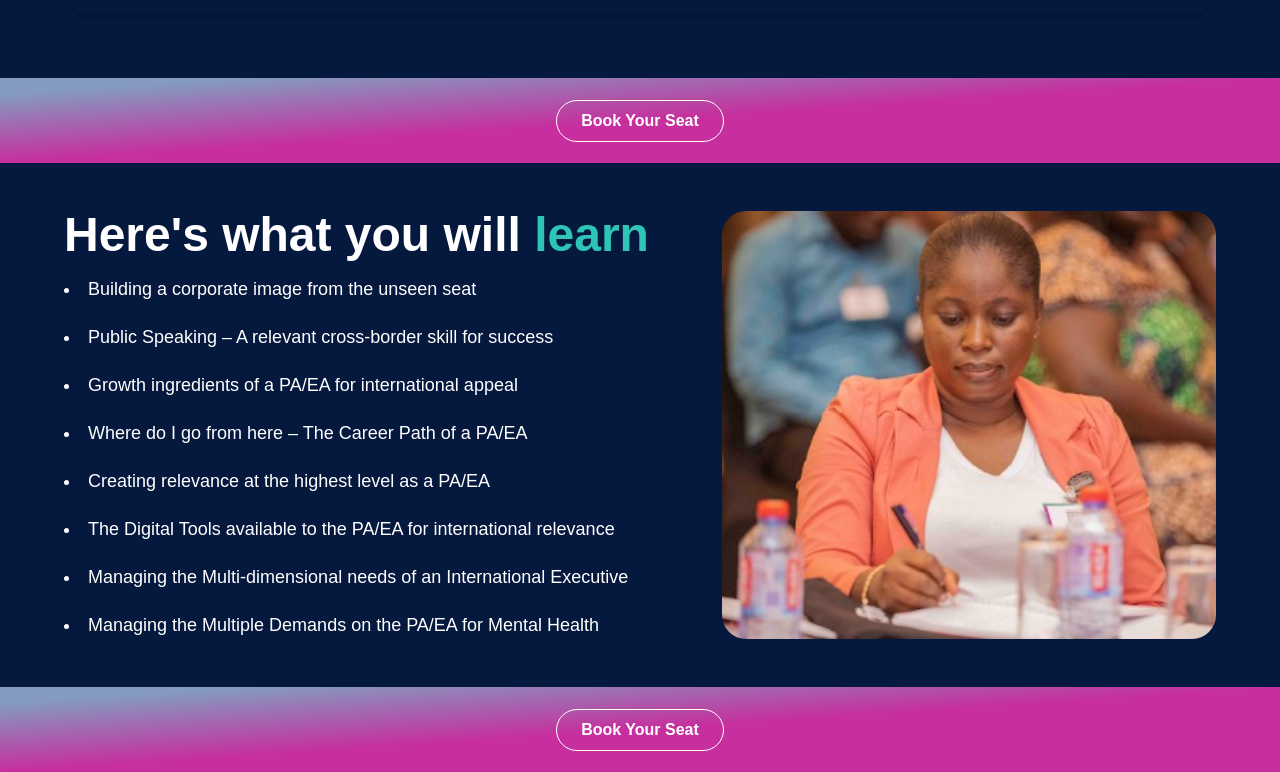
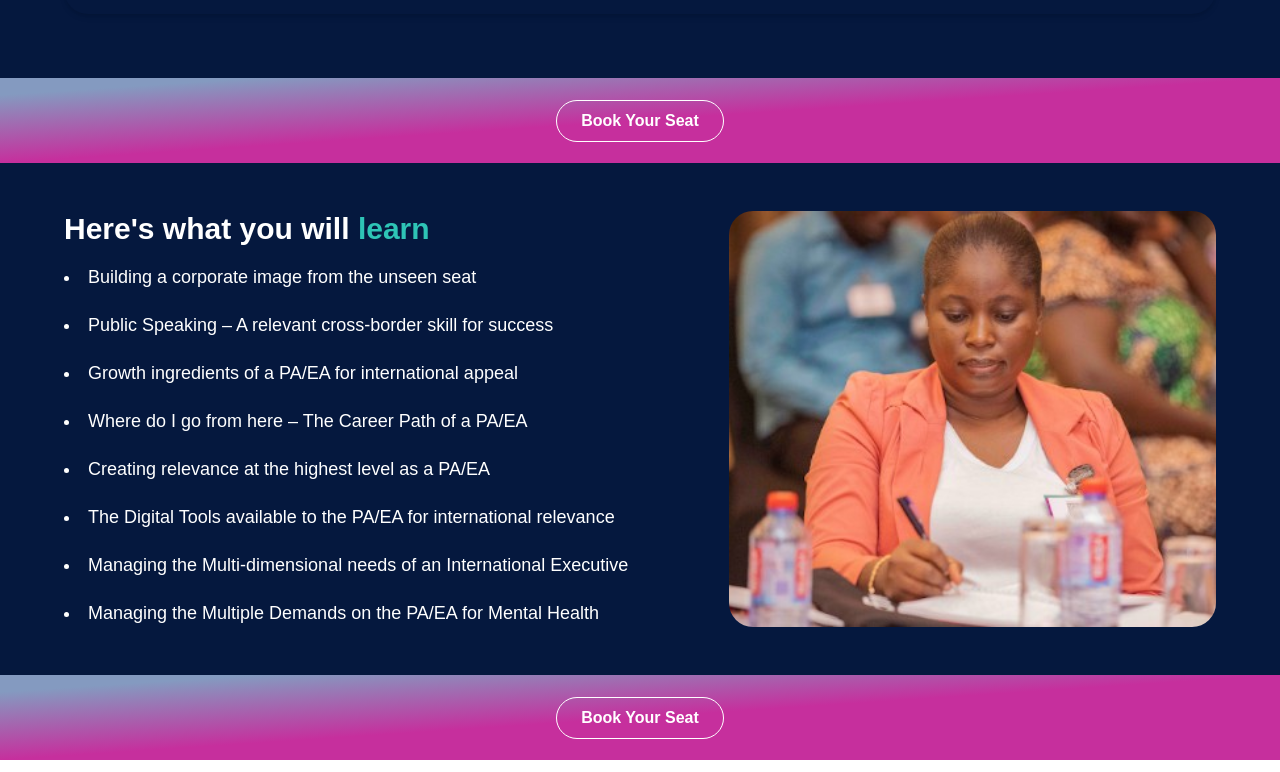
Before and after one commit to Amatcha-Boanerges/landingpage-paconf, a Next.js app: page / in a window 1280 px wide. Shown: the part 2524-3296 px from the top of the page. Built offline with nearby package versions, Linux system fonts and the light colour scheme.

Commit message:
Changed text-to-iamge gap value from 0 - 4 - 'What Youl Will Learn' section.

```diff
--- a/src/app/components/WhatYouWillLearn.tsx
+++ b/src/app/components/WhatYouWillLearn.tsx
@@ -4,11 +4,11 @@ const learn1 = "/images/learn1.jpg";
 export default function WhatYouWillLearn() {
   return (
     <section className="w-full bg-[#05183E] py-12 px-4 md:px-8">
-      <div className="max-w-6xl mx-auto flex flex-col md:flex-row items-stretch gap-0">
+      <div className="max-w-6xl mx-auto flex flex-col md:flex-row items-stretch gap-4">
         {/* Text Section */}
         <div className="w-full md:w-2/3 text-white">
-          <h2 className="text-4xl md:text-5xl font-bold mb-4">
-            Here&apos;s what you will <span className="text-[#2EC4B6]">learn</span>
+          <h2 className="text-4xl md:text-3xl font-bold mb-4">
+            Here's what you will <span className="text-[#2EC4B6]">learn</span>
           </h2>
           <ul className="list-disc list-inside space-y-5 text-base md:text-lg">
             <li>Building a corporate image from the unseen seat</li>
```
